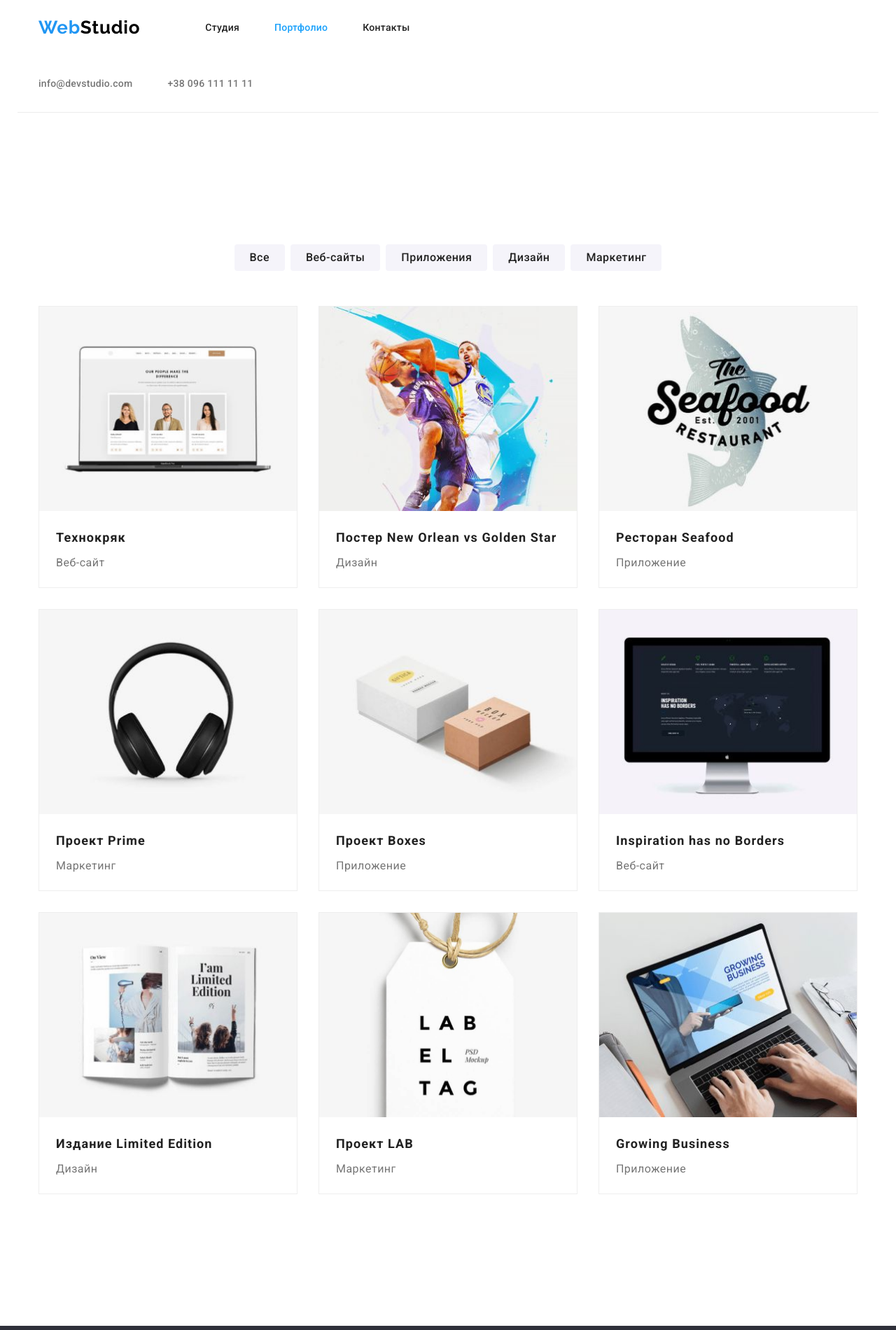
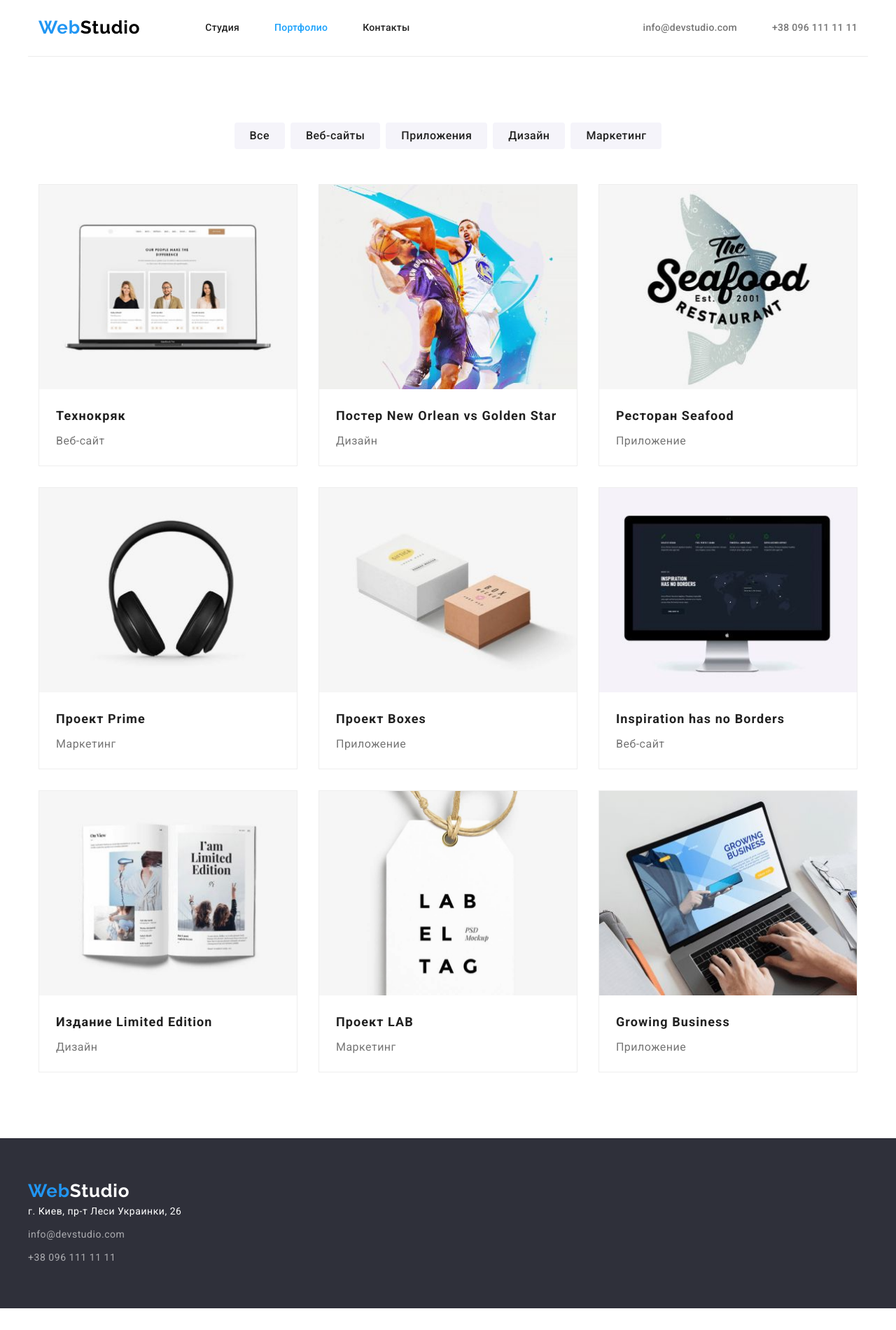
Before and after one commit to FillsAgler/goit-markup-hw-03, a plain HTML site: page portfolio.html in a window 1280 px wide. Shown: the top 1900 px of the page at 70% size. After the commit the page ends 1869 px from the top, so only its background shows below. Drawn offline with nearby package versions, Linux system fonts and the light colour scheme.

Commit message:
Add fix html

```diff
--- a/portfolio.html
+++ b/portfolio.html
@@ -15,18 +15,18 @@
 
 <body>
   <!-- Шапка сайта -->
-  <header class="page-header section">
-    <div class="container hd">
+  <header class="page-header">
+    <div class="container">
+      <div class="header-nav">
         <nav class="nav">
             <!--Навігація на гол сторінку-->
           <a class="logo" href="index.html"><span class="logo-color1">Web</span><span class="logo-color2">Studio</span></a>
             <!--Навігація на сторінки-->
           <ul class="site-nav">
-        <li class="site-item"><a class="site-nav-link" href="index.html">Студия</a></li>
+            <li class="site-item"><a class="site-nav-link" href="/">Студия</a></li>
             <li class="site-item"><a class="site-nav-link active" href="portfolio.html">Портфолио</a></li>
             <li class="site-item"><a class="site-nav-link" href="">Контакты</a></li>
           </ul>
-
         </nav>
           <!--Контактна інформація-->
         <ul class="contacts">
@@ -34,13 +34,12 @@
             <li class="contacts-item"><a class="contacts-link" href="tel:+380961111111">+38 096 111 11 11</a></li>
         </ul>
       </div>
+    </div>
   </header>
-  <!-- Майн сайта -->
-  <main class="page-main">
 
     <!--фільтр-->
-    <section class="portfolio section">
-      <div class="container mrgn">
+    <section class="portfolio">
+      <div class="container">
       <ul class="filter-list">
         <li class="filter-item"><button class="filter-button" type="button">Все</button></li>
         <li class="filter-item"><button class="filter-button" type="button">Веб-сайты</button></li>
@@ -108,8 +107,8 @@
       <li class="fooret-item">
         <address class="footer-address">г. Киев, пр-т Леси Украинки, 26</address>
       </li>
-      <li class="fooret-item"><a class="footer-link" href="mailto:info@devstudio.com">info@devstudio.com</a></li>
-      <li class="fooret-item"><a class="footer-link" href="tel:+380961111111">+38 096 111 11 11</a></li>
+      <li class="footer-item"><a class="footer-link" href="mailto:info@devstudio.com">info@devstudio.com</a></li>
+      <li class="footer-item"><a class="footer-link" href="tel:+380961111111">+38 096 111 11 11</a></li>
     </ul>
     </div>
   </footer>
```
Also changed, not shown: index.html (+13 -7 lines). Lines whose indentation alone changed are shown as unchanged.
